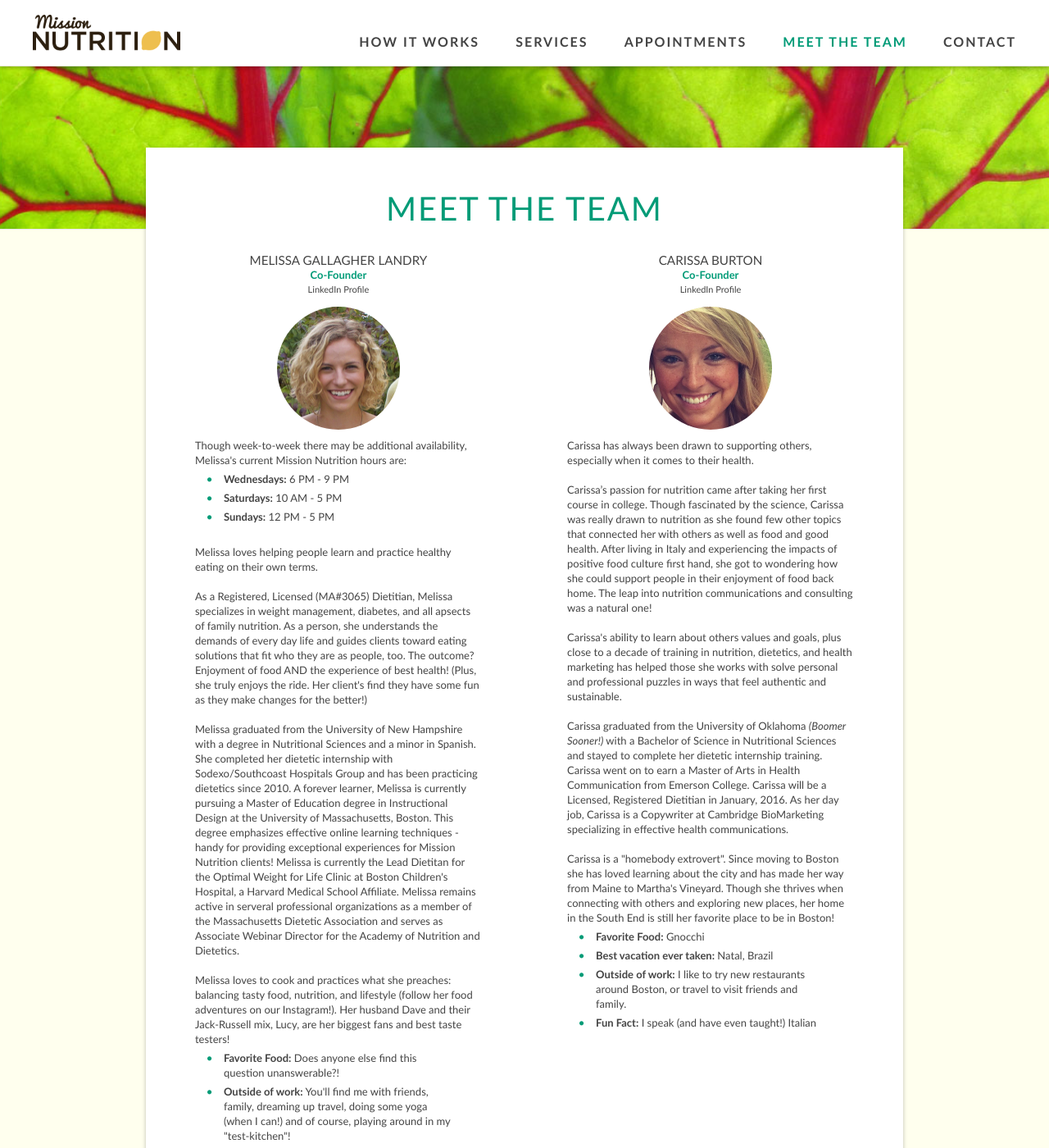
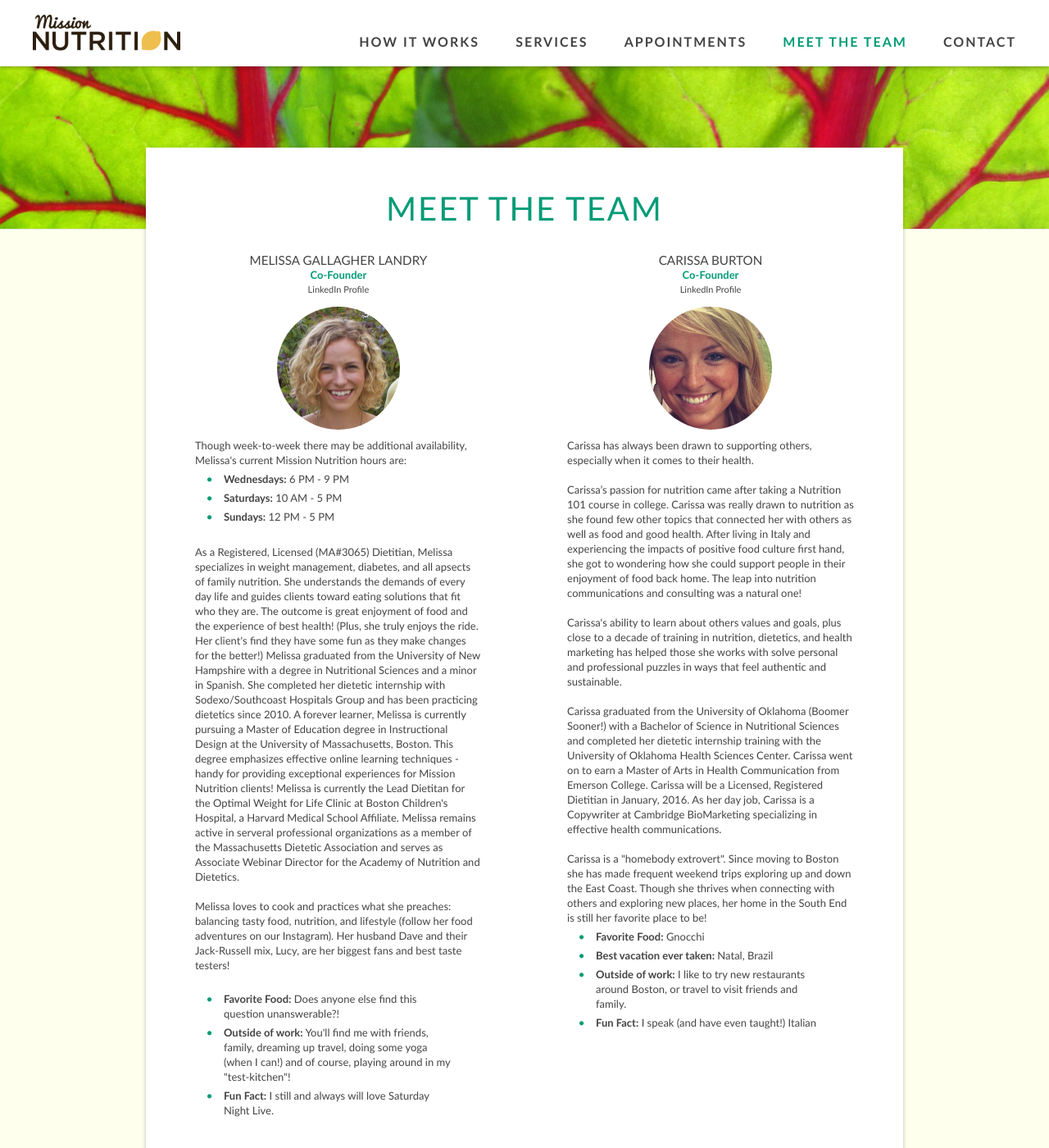
Before and after one commit to davelandry/missionnutrition, a Jekyll site: the page built from _pages/team.html, in a window 1280 px wide and 1400 px high. Shown: the whole window at 82% size. Built offline with Jekyll 4.4.1, drawn with Linux system fonts in a browser that asks for light colours; nearby versions of some CDN libraries.

Commit message:
Update team.html

```diff
--- a/_pages/team.html
+++ b/_pages/team.html
@@ -18,13 +18,11 @@
 <li><b>Saturdays:</b> 10 AM - 5 PM</li>
 <li><b>Sundays:</b> 12 PM - 5 PM</li>
 </ul>
-Melissa loves helping people learn and practice healthy eating on their own terms.
-<br /><br />
-As a Registered, Licensed (MA#3065) Dietitian, Melissa specializes in weight management, diabetes, and all apsects of family nutrition. As a person, she understands the demands of every day life and guides clients toward eating solutions that fit who they are as people, too. The outcome? Enjoyment of food AND the experience of best health! (Plus, she truly enjoys the ride. Her client's find they have some fun as they make changes for the better!)
-<br /><br />
+As a Registered, Licensed (MA#3065) Dietitian, Melissa specializes in weight management, diabetes, and all apsects of family nutrition. She understands the demands of every day life and guides clients toward eating solutions that fit who they are. The outcome is great enjoyment of food and the experience of best health! (Plus, she truly enjoys the ride. Her client's find they have some fun as they make changes for the better!)
 Melissa graduated from the University of New Hampshire with a degree in Nutritional Sciences and a minor in Spanish. She completed her dietetic internship with Sodexo/Southcoast Hospitals Group and has been practicing dietetics since 2010. A forever learner, Melissa is currently pursuing a Master of Education degree in Instructional Design at the University of Massachusetts, Boston. This degree emphasizes effective online learning techniques - handy for providing exceptional experiences for Mission Nutrition clients! Melissa is currently the Lead Dietitan for the Optimal Weight for Life Clinic at Boston Children's Hospital, a Harvard Medical School Affiliate. Melissa remains active in serveral professional organizations as a member of the Massachusetts Dietetic Association and serves as Associate Webinar Director for the Academy of Nutrition and Dietetics.
 <br /><br />
-Melissa loves to cook and practices what she preaches: balancing tasty food, nutrition, and lifestyle (follow her food adventures on our Instagram!). Her husband Dave and their Jack-Russell mix, Lucy, are her biggest fans and best taste testers!
+Melissa loves to cook and practices what she preaches: balancing tasty food, nutrition, and lifestyle (follow her food adventures on our Instagram). Her husband Dave and their Jack-Russell mix, Lucy, are her biggest fans and best taste testers!
+<br /><br />
 <ul>
   <li><b>Favorite Food:</b> Does anyone else find this question unanswerable?!</li>
   <li><b>Outside of work:</b> You'll find me with friends, family, dreaming up travel, doing some yoga (when I can!) and of course, playing around in my "test-kitchen"!</li>
@@ -42,13 +40,13 @@
 
 Carissa has always been drawn to supporting others, especially when it comes to their health.
 <br /><br />
-Carissa’s passion for nutrition came after taking her first course in college. Though fascinated by the science, Carissa was really drawn to nutrition as she found few other topics that connected her with others as well as food and good health. After living in Italy and experiencing the impacts of positive food culture first hand, she got to wondering how she could support people in their enjoyment of food back home. The leap into nutrition communications and consulting was a natural one!
+Carissa’s passion for nutrition came after taking a Nutrition 101 course in college. Carissa was really drawn to nutrition as she found few other topics that connected her with others as well as food and good health. After living in Italy and experiencing the impacts of positive food culture first hand, she got to wondering how she could support people in their enjoyment of food back home. The leap into nutrition communications and consulting was a natural one!
 <br /><br />
 Carissa's ability to learn about others values and goals, plus close to a decade of training in nutrition, dietetics, and health marketing has helped those she works with solve personal and professional puzzles in ways that feel authentic and sustainable.
 <br /><br />
-Carissa graduated from the University of Oklahoma <i>(Boomer Sooner!)</i> with a Bachelor of Science in Nutritional Sciences and stayed to complete her dietetic internship training. Carissa went on to earn a Master of Arts in Health Communication from Emerson College. Carissa will be a Licensed, Registered Dietitian in January, 2016. As her day job, Carissa is a Copywriter at Cambridge BioMarketing specializing in effective health communications.
+Carissa graduated from the University of Oklahoma (Boomer Sooner!) with a Bachelor of Science in Nutritional Sciences and completed her dietetic internship training with the University of Oklahoma Health Sciences Center. Carissa went on to earn a Master of Arts in Health Communication from Emerson College. Carissa will be a Licensed, Registered Dietitian in January, 2016. As her day job, Carissa is a Copywriter at Cambridge BioMarketing specializing in effective health communications.
 <br /><br />
-Carissa is a "homebody extrovert". Since moving to Boston she has loved learning about the city and has made her way from Maine to Martha's Vineyard. Though she thrives when connecting with others and exploring new places, her home in the South End is still her favorite place to be in Boston!
+Carissa is a "homebody extrovert". Since moving to Boston she has made frequent weekend trips exploring up and down the East Coast. Though she thrives when connecting with others and exploring new places, her home in the South End is still her favorite place to be!
 <ul>
   <li><b>Favorite Food:</b> Gnocchi</li>
   <li><b>Best vacation ever taken:</b> Natal, Brazil</li>
```
